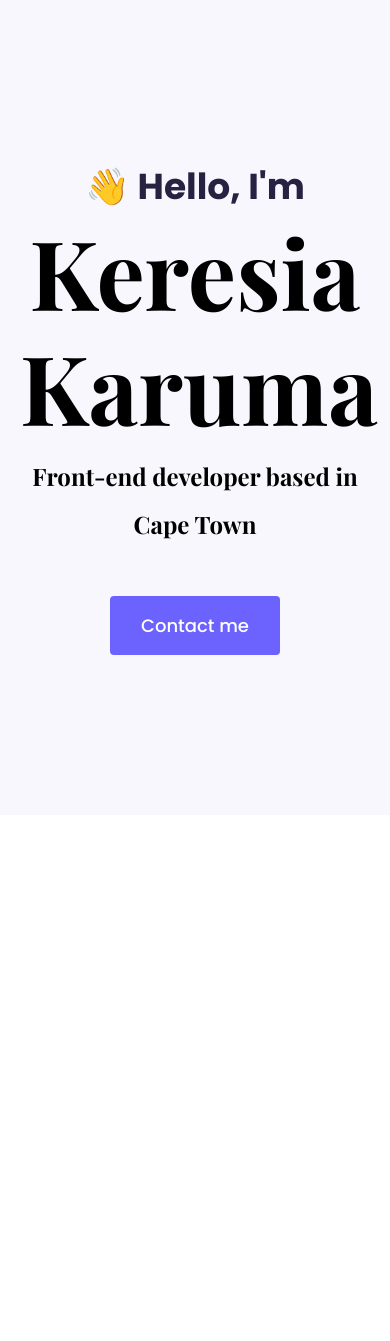
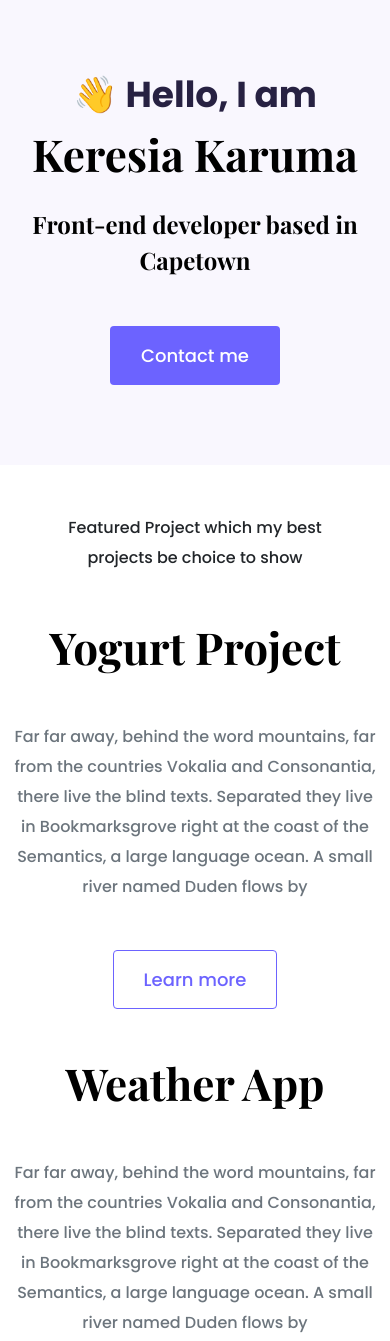
Before and after one commit to Kersie30/portfolio-project, a plain HTML site: page index.html in a window 390 px wide. Shown: the top 1341 px of the page. Before the commit the page ends 844 px from the top, so only its background shows below. Drawn offline with nearby package versions, Linux system fonts and the light colour scheme.

Commit message:
portfolio css and html updated

```diff
--- a/index.html
+++ b/index.html
@@ -4,7 +4,7 @@
     <meta charset="UTF-8" />
     <meta http-equiv="X-UA-Compatible" content="IE=edge" />
     <meta name="viewport" content="width=device-width, initial-scale=1.0" />
-    <title>Document</title>
+    <title>Kersie SheCodes Portfolio</title>
 
     <link
       href="https://cdn.jsdelivr.net/npm/bootstrap@5.0.0-beta2/dist/css/bootstrap.min.css"
@@ -31,12 +31,68 @@
   </head>
   <body>
     <div class="hero">
-      <p>👋 Hello, I'm</p>
+      <p>👋 Hello, I am</p>
       <h1>Keresia Karuma</h1>
-      <h2 class="mb-5">Front-end developer based in Cape Town</h2>
+      <h2 class="mb-5">Front-end developer based in Capetown</h2>
       <div>
         <a href="#" class="btn btn-branding">Contact me</a>
       </div>
     </div>
+    <p class="text-center m-5">
+      Featured Project which my best projects be choice to show
+    </p>
+    <div class="container">
+      <div class="row mb-5">
+        <div class="col d-none d-lg-block">
+          <img src="images/yogurt.png" class="img-fluid" alt="" />
+        </div>
+        <div class="col">
+          <div class="project-desciption">
+            <h2 class="mb-5">Yogurt Project</h2>
+            <p class="mb-5 text-muted">
+              Far far away, behind the word mountains, far from the countries
+              Vokalia and Consonantia, there live the blind texts. Separated
+              they live in Bookmarksgrove right at the coast of the Semantics, a
+              large language ocean. A small river named Duden flows by
+            </p>
+            <a href="" class="btn btn-branding-outline"> Learn more </a>
+          </div>
+        </div>
+      </div>
+      <div class="row mb-5">
+        <div class="col">
+          <div class="project-desciption">
+            <h2 class="mb-5">Weather App</h2>
+            <p class="mb-5 text-muted">
+              Far far away, behind the word mountains, far from the countries
+              Vokalia and Consonantia, there live the blind texts. Separated
+              they live in Bookmarksgrove right at the coast of the Semantics, a
+              large language ocean. A small river named Duden flows by
+            </p>
+            <a href="" class="btn btn-branding-outline"> Learn more </a>
+          </div>
+        </div>
+        <div class="col d-none d-lg-block">
+          <img src="images/weather.png" class="img-fluid" alt="" />
+        </div>
+      </div>
+      <div class="row">
+        <div class="col d-none d-lg-block">
+          <img src="images/dictionary.png" class="img-fluid" alt="" />
+        </div>
+        <div class="col">
+          <div class="project-desciption">
+            <h2 class="mb-5">Dictionary App</h2>
+            <p class="mb-5 text-muted">
+              Far far away, behind the word mountains, far from the countries
+              Vokalia and Consonantia, there live the blind texts. Separated
+              they live in Bookmarksgrove right at the coast of the Semantics, a
+              large language ocean. A small river named Duden flows by
+            </p>
+            <a href="" class="btn btn-branding-outline"> Learn more </a>
+          </div>
+        </div>
+      </div>
+    </div>
   </body>
 </html>
--- a/styles/portfolio.css
+++ b/styles/portfolio.css
@@ -22,10 +22,17 @@ h6 {
 
 h1 {
   font-size: 96px;
+  line-height: 1.5;
+}
+
+h2 {
+  font-size: 64px;
 }
 
 p {
   font-weight: normal;
+  font-size: 16px;
+  line-height: 30px;
 }
 
 .hero {
@@ -44,7 +51,7 @@ p {
 .hero h2 {
   font-family: var(--heading-font-family);
   font-weight: normal;
-  line-height: 2;
+  line-height: 1.5;
   font-size: 24px;
 }
 
@@ -56,3 +63,36 @@ p {
   line-height: 27px;
   padding: 15px 30px;
 }
+
+.btn-branding-outline {
+  color: var(--branding-color);
+  border: 1px solid var(--branding-color);
+  border-radius: 4px;
+  font-size: 18px;
+  line-height: 27px;
+  padding: 15px 30px;
+}
+
+.project-desciption {
+  padding: 120px 60px;
+}
+
+@media (max-width: 900px) {
+  h1 {
+    font-size: 44px;
+    line-height: 2;
+  }
+
+  h2 {
+    font-size: 44px;
+  }
+
+  .hero {
+    padding: 80px 20px;
+  }
+
+  .project-desciption {
+    padding: 0;
+    text-align: center;
+  }
+}
```
